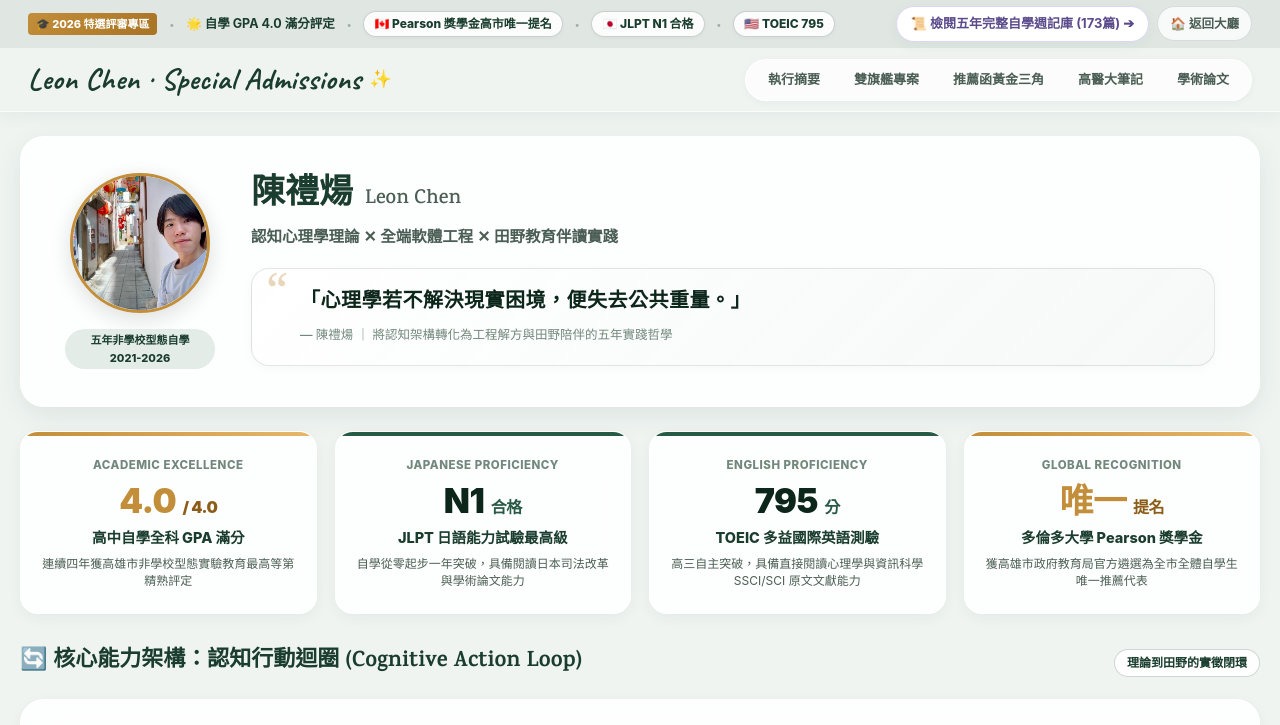
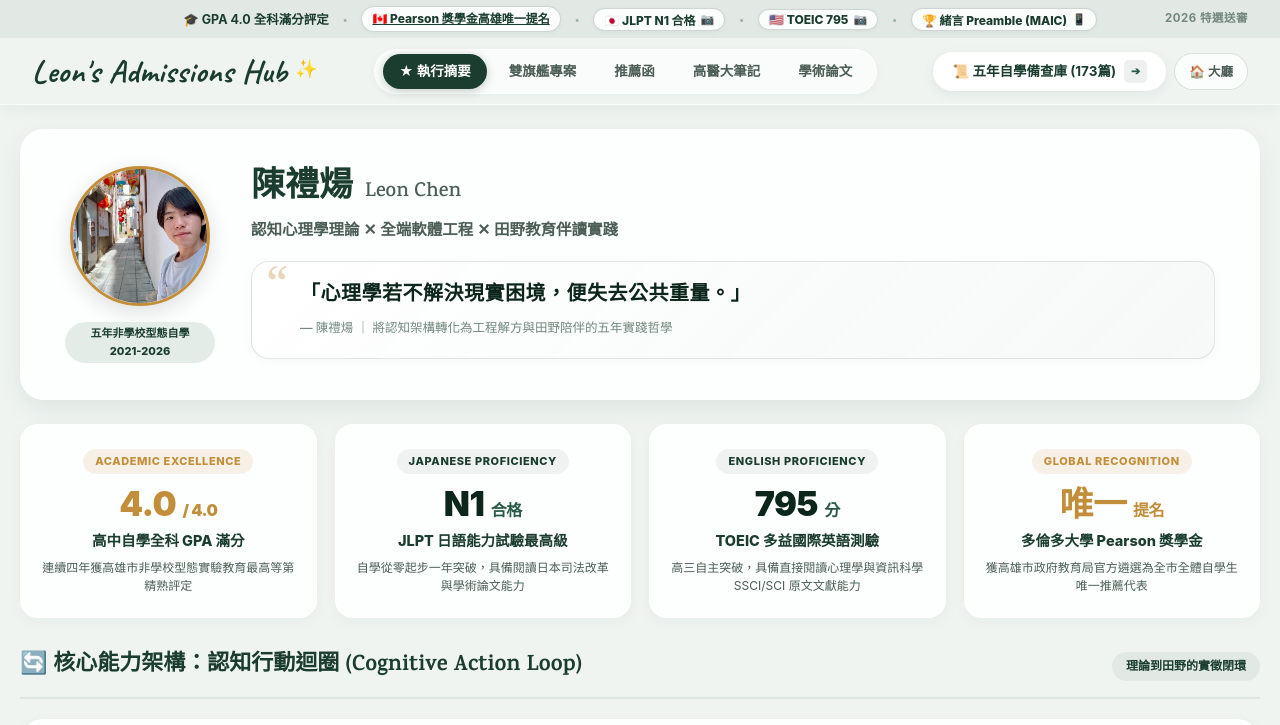
Before and after one commit to leon2324/leon2334.github.io, a plain HTML site: page college.html in a window 1280 px wide. Shown: the top 725 px of the page. Drawn offline with Linux system fonts and the light colour scheme.

Commit message:
style: align college admissions hub with homeschool design system
- Replicate homeschool.html top navbar structure (centered micro-ticker + floating capsule + spotlight button)
- Remove all top/side thick colored bars (metric cards, quote boxes)
- Replace with clean rounded frosted cards and subtle pill chips
- Harmonize section dividers and tag border-radius

```diff
--- a/college.html
+++ b/college.html
@@ -61,73 +61,85 @@
       box-shadow: 0 4px 16px rgba(26, 61, 47, 0.06);
     }
 
-    /* 上層成果微縮列 */
+    /* 純淨微縮成果條：居中對齊，右上角標註 2026 特選審查 */
     .nav-achieve-bar {
-      background: rgba(26, 61, 47, 0.07);
-      padding: 6px 28px;
-      display: flex;
-      justify-content: space-between;
-      align-items: center;
+      background: rgba(26, 61, 47, 0.06);
+      padding: 6px 32px;
+      display: flex;
+      justify-content: center;
+      align-items: center;
+      position: relative;
       font-size: 12.5px;
       font-weight: 700;
       color: var(--green-primary);
-      border-bottom: 1px solid rgba(255, 255, 255, 0.5);
+      border-bottom: 1px solid rgba(255, 255, 255, 0.45);
+    }
+
+    .achieve-items {
+      display: flex;
+      gap: 14px;
+      align-items: center;
+      justify-content: center;
       flex-wrap: wrap;
-      gap: 8px;
-    }
-    .achieve-items {
-      display: flex;
-      gap: 12px;
-      align-items: center;
-      flex-wrap: wrap;
-    }
+    }
+
     .achieve-items span.sep {
       color: #9cb1a7;
       font-size: 10px;
     }
+
+    /* 成果條專屬可點擊膠囊按鈕 (證件點擊檢閱大圖) */
     .achieve-pill-btn {
       background: rgba(255, 255, 255, 0.85);
-      border: 1px solid rgba(26, 61, 47, 0.22);
+      border: 1px solid rgba(26, 61, 47, 0.2);
       color: var(--green-primary);
       font-family: inherit;
       font-size: 12px;
       font-weight: 800;
       padding: 2px 10px;
       border-radius: var(--radius-pill);
+      cursor: pointer;
       display: inline-flex;
       align-items: center;
-      gap: 4px;
-      text-decoration: none;
+      gap: 5px;
       box-shadow: 0 1px 4px rgba(0,0,0,0.04);
-      transition: all 0.2s ease;
-    }
+      transition: all 0.2s cubic-bezier(0.16, 1, 0.3, 1);
+    }
+
     .achieve-pill-btn:hover {
       background: #ffffff;
       border-color: var(--green-primary);
-      transform: translateY(-1px);
-      box-shadow: 0 3px 8px rgba(26, 61, 47, 0.12);
-    }
-    .achieve-tag-bronze {
-      background: linear-gradient(135deg, #c28e3a 0%, #a87424 100%);
-      color: #ffffff;
-      padding: 2px 8px;
-      border-radius: 4px;
-      font-weight: 800;
+      transform: translateY(-1.5px) scale(1.03);
+      box-shadow: 0 4px 12px rgba(26, 61, 47, 0.15);
+      color: var(--green-dark);
+    }
+
+    .achieve-pill-btn .pill-cam {
       font-size: 11px;
-    }
-
-    /* 下層書寫體導覽列 */
+      opacity: 0.85;
+    }
+
+    .achieve-date {
+      position: absolute;
+      right: 32px;
+      font-size: 11.5px;
+      color: var(--text-subtle);
+      font-weight: 700;
+      letter-spacing: 0.5px;
+    }
+
+    /* 主導覽列 (書寫體 Leon's Admissions Hub ＋ 居中膠囊 ＋ 自學庫按鈕) */
     .nav-main-bar {
       display: flex;
       align-items: center;
       justify-content: space-between;
-      padding: 10px 28px;
+      padding: 10px 32px;
       gap: 16px;
-      flex-wrap: wrap;
-    }
+    }
+
     .nav-brand-script {
       font-family: 'Caveat', 'Dancing Script', cursive;
-      font-size: 30px;
+      font-size: 32px;
       color: var(--green-primary);
       font-weight: 700;
       line-height: 1.1;
@@ -137,29 +149,30 @@
       gap: 8px;
       text-decoration: none;
     }
+
     .brand-sparkle {
       color: var(--gold-bronze);
       font-size: 18px;
       display: inline-block;
-    }
-
-    /* 居中錨點膠囊按鈕 */
+      transform: translateY(-2px);
+    }
+
     .nav-center-capsule {
       display: flex;
       gap: 6px;
-      background: rgba(255, 255, 255, 0.7);
+      background: rgba(255, 255, 255, 0.65);
       padding: 4px 8px;
       border-radius: var(--radius-pill);
-      border: 1px solid rgba(255, 255, 255, 0.95);
+      border: 1px solid rgba(255, 255, 255, 0.9);
       box-shadow: 0 2px 8px rgba(26, 61, 47, 0.04);
-      flex-wrap: wrap;
-    }
+    }
+
     .nav-tab-btn {
       border: none;
       background: transparent;
-      padding: 5px 14px;
+      padding: 6px 16px;
       border-radius: var(--radius-pill);
-      font-size: 13px;
+      font-size: 13.5px;
       font-weight: 600;
       color: var(--text-muted);
       text-decoration: none;
@@ -167,9 +180,16 @@
       transition: all 0.2s ease;
       white-space: nowrap;
     }
+
     .nav-tab-btn:hover {
-      background: rgba(255, 255, 255, 0.95);
-      color: var(--green-primary);
+      background: rgba(255, 255, 255, 0.85);
+      color: var(--green-primary);
+    }
+
+    .nav-tab-btn.active {
+      background: var(--green-primary);
+      color: white;
+      box-shadow: 0 2px 8px rgba(26, 61, 47, 0.25);
     }
 
     .nav-switch-btns {
@@ -177,39 +197,54 @@
       align-items: center;
       gap: 8px;
     }
-    .btn-switch-homeschool {
+
+    .spotlight-trigger-btn {
+      display: flex;
+      align-items: center;
+      gap: 8px;
       background: #ffffff;
-      color: #5c4b8b; /* 自學紫代表色 */
-      border: 1.5px solid #dcd5f5;
-      font-size: 13px;
+      border: 1.5px solid rgba(255, 255, 255, 0.95);
+      padding: 7px 18px;
+      border-radius: var(--radius-pill);
+      color: var(--green-primary);
+      font-size: 13.5px;
       font-weight: 700;
-      padding: 6px 14px;
-      border-radius: var(--radius-pill);
+      cursor: pointer;
+      box-shadow: 0 3px 12px rgba(26, 61, 47, 0.08);
+      transition: all 0.25s cubic-bezier(0.16, 1, 0.3, 1);
+      white-space: nowrap;
       text-decoration: none;
-      display: inline-flex;
-      align-items: center;
-      gap: 6px;
-      box-shadow: var(--shadow-sm);
-      transition: all 0.2s ease;
-    }
-    .btn-switch-homeschool:hover {
-      background: #5c4b8b;
-      color: #ffffff;
-      border-color: #5c4b8b;
-      transform: translateY(-1.5px);
-      box-shadow: 0 4px 14px rgba(92, 75, 139, 0.2);
-    }
+    }
+
+    .spotlight-trigger-btn:hover {
+      transform: translateY(-2px) scale(1.02);
+      box-shadow: 0 6px 20px rgba(26, 61, 47, 0.15);
+      color: var(--green-dark);
+    }
+
+    .hotkey-badge {
+      background: rgba(26, 61, 47, 0.08);
+      padding: 2px 7px;
+      border-radius: 5px;
+      font-size: 11px;
+      color: var(--green-accent);
+      font-weight: 700;
+    }
+
     .btn-portal-home {
       background: rgba(255, 255, 255, 0.75);
       color: var(--text-muted);
       border: 1px solid rgba(26, 61, 47, 0.15);
       font-size: 12.5px;
       font-weight: 600;
-      padding: 6px 12px;
+      padding: 7px 14px;
       border-radius: var(--radius-pill);
       text-decoration: none;
       transition: all 0.2s ease;
-    }
+      display: inline-flex;
+      align-items: center;
+    }
+
     .btn-portal-home:hover {
       background: #ffffff;
       color: var(--green-primary);
@@ -324,42 +359,40 @@
       margin-bottom: 30px;
     }
     .metric-impact-card {
-      background: var(--card-bg);
+      background: rgba(255, 255, 255, 0.88);
       backdrop-filter: blur(16px);
       -webkit-backdrop-filter: blur(16px);
-      border: var(--card-border);
+      border: 1.5px solid rgba(255, 255, 255, 0.95);
       border-radius: var(--radius-md);
-      padding: 24px 20px;
+      padding: 24px 20px 22px;
       text-align: center;
-      box-shadow: var(--shadow-sm);
-      transition: transform 0.2s ease, box-shadow 0.2s ease;
-      position: relative;
-      overflow: hidden;
+      box-shadow: 0 4px 16px rgba(26, 61, 47, 0.04);
+      transition: all 0.25s cubic-bezier(0.16, 1, 0.3, 1);
+      display: flex;
+      flex-direction: column;
+      align-items: center;
+      justify-content: flex-start;
     }
     .metric-impact-card:hover {
       transform: translateY(-4px);
-      box-shadow: var(--shadow-md);
-      border-color: rgba(26, 61, 47, 0.3);
-    }
-    .metric-impact-card::before {
-      content: "";
-      position: absolute;
-      top: 0;
-      left: 0;
-      right: 0;
-      height: 4px;
-      background: var(--green-accent);
-    }
-    .metric-impact-card.bronze-card::before {
-      background: linear-gradient(90deg, #c28e3a, #e6b86a);
-    }
-    .metric-card-label-top {
-      font-size: 11.5px;
+      box-shadow: 0 10px 28px rgba(26, 61, 47, 0.09);
+      background: #ffffff;
+      border-color: rgba(26, 61, 47, 0.15);
+    }
+    .metric-card-chip {
+      background: rgba(26, 61, 47, 0.06);
+      color: var(--green-primary);
+      font-size: 11px;
       font-weight: 800;
-      color: var(--text-subtle);
-      text-transform: uppercase;
-      letter-spacing: 0.5px;
-      margin-bottom: 6px;
+      letter-spacing: 0.6px;
+      padding: 3px 12px;
+      border-radius: var(--radius-pill);
+      margin-bottom: 10px;
+      display: inline-block;
+    }
+    .metric-card-chip.bronze-chip {
+      background: rgba(194, 142, 58, 0.12);
+      color: var(--gold-bronze);
     }
     .metric-card-huge-val {
       font-size: 34px;
@@ -376,20 +409,22 @@
       font-size: 14.5px;
       font-weight: 800;
       color: var(--green-primary);
-      margin-bottom: 4px;
+      margin-bottom: 6px;
     }
     .metric-card-desc {
       font-size: 12px;
       color: var(--text-muted);
-      line-height: 1.45;
-    }
-
-    /* === Bento Box 通用佈局 === */
+      line-height: 1.5;
+    }
+
+    /* === Bento Box 通用佈局 (同款自學網頁乾淨底線與圓角標籤) === */
     .bento-section {
-      margin-bottom: 32px;
+      margin-bottom: 36px;
     }
     .bento-section-header {
-      margin-bottom: 18px;
+      margin-bottom: 20px;
+      padding-bottom: 12px;
+      border-bottom: 2px solid rgba(26, 61, 47, 0.08);
       display: flex;
       align-items: center;
       justify-content: space-between;
@@ -409,9 +444,8 @@
       font-size: 12px;
       font-weight: 700;
       color: var(--green-primary);
-      background: rgba(255, 255, 255, 0.85);
-      border: 1px solid rgba(26, 61, 47, 0.2);
-      padding: 3px 12px;
+      background: rgba(26, 61, 47, 0.06);
+      padding: 4px 14px;
       border-radius: var(--radius-pill);
     }
     .bento-card {
@@ -525,16 +559,16 @@
       color: #fff;
       font-size: 11px;
       font-weight: 800;
-      padding: 2px 8px;
-      border-radius: 4px;
+      padding: 2px 10px;
+      border-radius: var(--radius-pill);
     }
     .f-tag-sub {
       background: var(--green-light);
       color: var(--green-primary);
       font-size: 11px;
       font-weight: 700;
-      padding: 2px 8px;
-      border-radius: 4px;
+      padding: 2px 10px;
+      border-radius: var(--radius-pill);
     }
     .flagship-name {
       font-size: 20px;
@@ -585,25 +619,40 @@
       justify-content: space-between;
     }
 
-    /* 吳主任推薦引述盒 */
+    /* 吳主任推薦引述盒 (移除粗豎線，升級為精緻微光見證銘牌) */
     .field-quote-box {
-      background: linear-gradient(135deg, #fdfbf7 0%, #ffffff 100%);
-      border-left: 3.5px solid var(--gold-bronze);
-      border-radius: var(--radius-sm);
-      padding: 14px 16px;
+      background: #ffffff;
+      border: 1.5px solid #e5ede8;
+      border-radius: var(--radius-md);
+      padding: 16px 18px;
+      box-shadow: 0 2px 8px rgba(0, 0, 0, 0.02);
       font-size: 13px;
       color: var(--text-main);
-      line-height: 1.6;
+      line-height: 1.65;
       margin-top: auto;
+    }
+    .quote-badge-chip {
+      background: rgba(194, 142, 58, 0.12);
+      color: var(--gold-bronze);
+      font-size: 11px;
+      font-weight: 800;
+      padding: 2px 10px;
+      border-radius: var(--radius-pill);
+      display: inline-flex;
+      align-items: center;
+      gap: 4px;
+      margin-bottom: 8px;
     }
 
     /* === 推薦函黃金三角 Bento === */
     .nomination-banner-bento {
-      background: linear-gradient(135deg, rgba(251, 244, 232, 0.9) 0%, rgba(255, 255, 255, 0.95) 100%);
-      border: 1.5px solid #e6ce9e;
+      background: rgba(255, 255, 255, 0.9);
+      backdrop-filter: blur(16px);
+      -webkit-backdrop-filter: blur(16px);
+      border: 1.5px solid rgba(255, 255, 255, 0.95);
       border-radius: var(--radius-lg);
       padding: 24px 30px;
-      margin-bottom: 22px;
+      margin-bottom: 24px;
       box-shadow: var(--shadow-sm);
       display: grid;
       grid-template-columns: 1fr 320px;
@@ -739,10 +788,10 @@
       font-family: "Noto Serif TC", serif;
       font-size: 13px;
       color: var(--text-main);
-      background: #ffffff;
-      border-left: 3px solid var(--green-primary);
-      border-radius: 4px;
-      padding: 12px 14px;
+      background: #f7faf8;
+      border: 1px solid #dce7e1;
+      border-radius: var(--radius-sm);
+      padding: 14px 16px;
       line-height: 1.6;
       margin-top: auto;
     }
@@ -863,8 +912,8 @@
       font-weight: 800;
       color: var(--green-primary);
       background: var(--green-light);
-      padding: 2px 8px;
-      border-radius: 4px;
+      padding: 3px 12px;
+      border-radius: var(--radius-pill);
       display: inline-block;
       margin-bottom: 8px;
       width: fit-content;
@@ -904,8 +953,8 @@
       color: #fff;
       font-size: 11px;
       font-weight: 800;
-      padding: 2px 8px;
-      border-radius: 4px;
+      padding: 3px 12px;
+      border-radius: var(--radius-pill);
       display: inline-block;
       margin-bottom: 8px;
     }
@@ -1045,44 +1094,51 @@
 
   <!-- 頂部經典雙層結構導覽列 (Top Dual Navbar) -->
   <header class="top-dual-navbar">
-    <!-- 上層成果微縮列 -->
+    <!-- 上層成果微縮列 (同款自學網頁居中純淨微縮列) -->
     <div class="nav-achieve-bar">
       <div class="achieve-items">
-        <span class="achieve-tag-bronze">🎓 2026 特選評審專區</span>
-        <span class="sep">•</span>
-        <span>🌟 自學 GPA 4.0 滿分評定</span>
+        <span>🎓 GPA 4.0 全科滿分評定</span>
         <span class="sep">•</span>
         <a href="#endorsements" class="achieve-pill-btn">
-          <span>🇨🇦 Pearson 獎學金高市唯一提名</span>
+          <span>🇨🇦 Pearson 獎學金高雄唯一提名</span>
         </a>
         <span class="sep">•</span>
-        <a href="#endorsements" class="achieve-pill-btn">
-          <span>🇯🇵 JLPT N1 合格</span>
-        </a>
+        <button type="button" class="achieve-pill-btn" onclick="openLightbox('images/jlpt_n1_cert.jpg', 'JLPT N1 日語能力試驗最高級合格證書')">
+          <span>🇯🇵 JLPT N1 合格</span> <span class="pill-cam">📷</span>
+        </button>
         <span class="sep">•</span>
-        <a href="#endorsements" class="achieve-pill-btn">
-          <span>🇺🇸 TOEIC 795</span>
-        </a>
-      </div>
-      <div class="nav-switch-btns">
-        <a href="homeschool.html" class="btn-switch-homeschool">📜 檢閱五年完整自學週記庫 (173篇) ➔</a>
-        <a href="index.html" class="btn-portal-home">🏠 返回大廳</a>
-      </div>
+        <button type="button" class="achieve-pill-btn" onclick="openLightbox('images/toeic_795_cert.jpg', 'TOEIC 多益 795 分國際英語測驗證書')">
+          <span>🇺🇸 TOEIC 795</span> <span class="pill-cam">📷</span>
+        </button>
+        <span class="sep">•</span>
+        <button type="button" class="achieve-pill-btn" onclick="openLightbox('images/kmu_notes_memory.png', '《緒言 Preamble》法律條文閱讀輔助系統 (MAIC 獲獎原型)')">
+          <span>🏆 緒言 Preamble (MAIC)</span> <span class="pill-cam">📱</span>
+        </button>
+      </div>
+      <span class="achieve-date">2026 特選送審</span>
     </div>
 
-    <!-- 下層書寫體導覽列 -->
+    <!-- 下層書寫體導覽列 (Leon's Admissions Hub ＋ 居中膠囊 ＋ 自學庫按鈕) -->
     <div class="nav-main-bar">
       <a href="college.html" class="nav-brand-script">
-        <span>Leon Chen · Special Admissions</span>
+        <span>Leon's Admissions Hub</span>
         <span class="brand-sparkle">✨</span>
       </a>
 
       <div class="nav-center-capsule">
-        <a href="#summary" class="nav-tab-btn">執行摘要</a>
-        <a href="#flagships" class="nav-tab-btn">雙旗艦專案</a>
-        <a href="#endorsements" class="nav-tab-btn">推薦函黃金三角</a>
-        <a href="#kmu-notes" class="nav-tab-btn">高醫大筆記</a>
-        <a href="#papers" class="nav-tab-btn">學術論文</a>
+        <a href="#summary" class="nav-tab-btn active" onclick="setActiveTab(this)">★ 執行摘要</a>
+        <a href="#flagships" class="nav-tab-btn" onclick="setActiveTab(this)">雙旗艦專案</a>
+        <a href="#endorsements" class="nav-tab-btn" onclick="setActiveTab(this)">推薦函</a>
+        <a href="#kmu-notes" class="nav-tab-btn" onclick="setActiveTab(this)">高醫大筆記</a>
+        <a href="#papers" class="nav-tab-btn" onclick="setActiveTab(this)">學術論文</a>
+      </div>
+
+      <div class="nav-switch-btns">
+        <a href="homeschool.html" class="spotlight-trigger-btn">
+          <span>📜 五年自學備查庫 (173篇)</span>
+          <span class="hotkey-badge">➔</span>
+        </a>
+        <a href="index.html" class="btn-portal-home">🏠 大廳</a>
       </div>
     </div>
   </header>
@@ -1113,29 +1169,29 @@
       </div>
     </section>
 
-    <!-- 1. 4 大量化核心指標橫格列 (4-Column Horizontal Impact Grid) 視覺震撼感換回！ -->
+    <!-- 1. 4 大量化核心指標橫格列 (無粗色條，純白圓角微光卡片) -->
     <section class="metrics-horizontal-grid">
       <div class="metric-impact-card bronze-card">
-        <div class="metric-card-label-top">Academic Excellence</div>
-        <div class="metric-card-huge-val">4.0 <span style="font-size: 16px; color: #8c5d18;">/ 4.0</span></div>
+        <span class="metric-card-chip bronze-chip">ACADEMIC EXCELLENCE</span>
+        <div class="metric-card-huge-val">4.0 <span style="font-size: 16px; color: var(--gold-bronze);">/ 4.0</span></div>
         <div class="metric-card-title">高中自學全科 GPA 滿分</div>
         <div class="metric-card-desc">連續四年獲高雄市非學校型態實驗教育最高等第精熟評定</div>
       </div>
       <div class="metric-impact-card">
-        <div class="metric-card-label-top">Japanese Proficiency</div>
+        <span class="metric-card-chip">JAPANESE PROFICIENCY</span>
         <div class="metric-card-huge-val">N1 <span style="font-size: 16px; color: var(--green-accent);">合格</span></div>
         <div class="metric-card-title">JLPT 日語能力試驗最高級</div>
         <div class="metric-card-desc">自學從零起步一年突破，具備閱讀日本司法改革與學術論文能力</div>
       </div>
       <div class="metric-impact-card">
-        <div class="metric-card-label-top">English Proficiency</div>
+        <span class="metric-card-chip">ENGLISH PROFICIENCY</span>
         <div class="metric-card-huge-val">795 <span style="font-size: 16px; color: var(--green-accent);">分</span></div>
         <div class="metric-card-title">TOEIC 多益國際英語測驗</div>
         <div class="metric-card-desc">高三自主突破，具備直接閱讀心理學與資訊科學 SSCI/SCI 原文文獻能力</div>
       </div>
       <div class="metric-impact-card bronze-card">
-        <div class="metric-card-label-top">Global Recognition</div>
-        <div class="metric-card-huge-val">唯一 <span style="font-size: 16px; color: #8c5d18;">提名</span></div>
+        <span class="metric-card-chip bronze-chip">GLOBAL RECOGNITION</span>
+        <div class="metric-card-huge-val">唯一 <span style="font-size: 16px; color: var(--gold-bronze);">提名</span></div>
         <div class="metric-card-title">多倫多大學 Pearson 獎學金</div>
         <div class="metric-card-desc">獲高雄市政府教育局官方遴選為全市全體自學生唯一推薦代表</div>
       </div>
@@ -1271,10 +1327,15 @@
             </div>
           </div>
 
-          <!-- 吳清雲推薦函引述實況 -->
+          <!-- 吳清雲推薦函引述實況 (微光見證銘牌) -->
           <div class="field-quote-box">
-            <strong>💬 尚學文教 吳清雲主任 推薦函真實見證：</strong><br>
-            「禮煬總能展現出少見的冷靜與耐心。他習慣拉張椅子坐到孩子身邊，不急著論斷對錯，而是先等孩子情緒降溫，再陪著孩子拿出一張紙，把原本長篇的作業拆成十五分鐘能完成的格子，帶著孩子親手打勾。這份能蹲下來理解學習者困難的直覺，在第一線教學中非常難得。」
+            <div class="quote-badge-chip">💬 第一線教學協作真實見證</div>
+            <p style="margin: 0; font-size: 13px; line-height: 1.65; color: var(--text-main);">
+              「禮煬總能展現出少見的冷靜與耐心。他習慣拉張椅子坐到孩子身邊，不急著論斷對錯，而是先等孩子情緒降溫，再陪著孩子拿出一張紙，把原本長篇的作業拆成十五分鐘能完成的格子，帶著孩子親手打勾。這份能蹲下來理解學習者困難的直覺，在第一線教學中非常難得。」
+            </p>
+            <div style="font-size: 11.5px; color: var(--text-subtle); margin-top: 6px; font-weight: 700;">
+              — 尚學文教 吳清雲主任 推薦函節錄
+            </div>
           </div>
         </div>
       </div>
@@ -1292,7 +1353,7 @@
       <!-- 頂部官方提名公函：多倫多大學 Pearson 獎學金 -->
       <div class="nomination-banner-bento">
         <div>
-          <span style="font-size: 11px; font-weight: 800; background: var(--gold-bronze); color: #fff; padding: 2px 8px; border-radius: 4px;">OFFICIAL NOMINATION · 全市唯一推薦</span>
+          <span style="font-size: 11px; font-weight: 800; background: var(--gold-bronze); color: #fff; padding: 3px 12px; border-radius: var(--radius-pill); display: inline-block; margin-bottom: 8px;">OFFICIAL NOMINATION · 全市唯一推薦</span>
           <h3 class="nom-title">加拿大多倫多大學 Lester B. Pearson 國際獎學金 高雄市唯一提名代表</h3>
           <p class="nom-text">
             由<strong>高雄市政府教育局</strong>官方正式遴選提名，陳禮煬同學以其在非學校型態自學期間傑出的學術探究熱忱、跨學科整合研究能力及深厚的社會關懷實踐，獲推舉為<strong>高雄市全體高中自學學生中唯一官方推薦代表</strong>。
@@ -1598,10 +1659,12 @@
       }
     });
 
-    // 平滑錨點滾動
+    // 平滑錨點滾動 ＆ 標籤高亮切換
     document.querySelectorAll('.nav-tab-btn').forEach(anchor => {
       anchor.addEventListener('click', function(e) {
         e.preventDefault();
+        document.querySelectorAll('.nav-tab-btn').forEach(btn => btn.classList.remove('active'));
+        this.classList.add('active');
         const targetId = this.getAttribute('href');
         const targetElement = document.querySelector(targetId);
         if (targetElement) {
```
